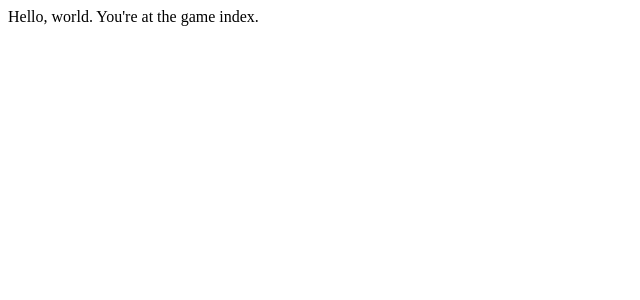
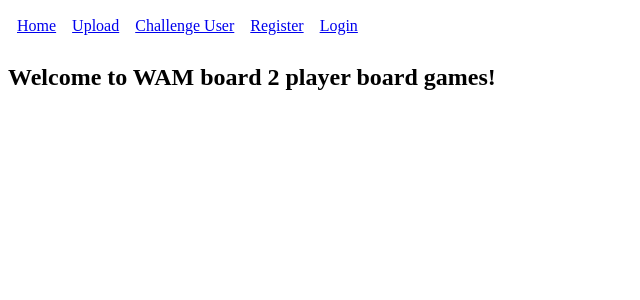
Before and after one commit to amwoods3/WAM, a Django app: page /game/ in a window 1280 px wide. Shown: the top 300 px of the page, without its empty margins (0-640 px from the left). Run offline with Django 3.2, Linux system fonts and the light colour scheme; parts of the project's set-up code (start-up, migrations or seed data) failed here and were passed over.

Commit message:
Added a index.html file, changed layout of base.html

```diff
--- /dev/null
+++ b/wam/game/templates/game/index.html
@@ -0,0 +1,4 @@
+{% extends "base.html" %}
+{% block content %}
+<h2> Welcome to WAM board 2 player board games! </h2>
+{% endblock %}
--- a/wam/game/urls.py
+++ b/wam/game/urls.py
@@ -6,7 +6,6 @@ from game import play
 urlpatterns = patterns('',
     url(r'^$', views.index, name='index'),
     url(r'^upload/$', views.upload_file, name='upload'),
-    url(r'^successful_upload/$', views.successful_upload, name='successful_upload'),
     url(r'^play/$', views.play, name='play'),
     url(r'^registration/$', views.register, name='register'),
     url(r'^login/$', views.login, name='login'),
--- a/wam/game/views.py
+++ b/wam/game/views.py
@@ -13,7 +13,7 @@ def handle_uploaded_file(f, n):
 
 # Create your views here.
 def index(request):
-    return HttpResponse("Hello, world. You're at the game index.")
+    return render(request, 'game/index.html')
 
 def upload_file(request):
     if request.method == 'POST':
@@ -31,9 +31,6 @@ def upload_file(request):
     c = {'form': form}
     c.update(csrf(request))
     return render_to_response('game/upload.html', c)
-
-def successful_upload(request):
-    return HttpResponse("The two ai's were successfully upload.")
 
 def play(request):
     import glob
@@ -78,15 +75,12 @@ def register(request):
             # registeration successful
             user = UserLogin(user_name=post['user_name'], password=post['password'])
             user.save()
-            return HttpResponseRedirect('/game/successful_registeration')
+            return HttpResponseRedirect('/game/login')
     else:
         form = UserRegisterForm()
     c = {'form': form}
     c.update(csrf(request))
     return render_to_response('game/register.html', c)
-
-def successful_registeration(request):
-    return HttpResponse("Your registration was successful")
 
 def login(request):
     if request.method == 'POST':
--- a/wam/templates/base.html
+++ b/wam/templates/base.html
@@ -1,8 +1,16 @@
 <div id="navigation">
-    <a href="/game">Home</a>
-    <a href="/game/upload">Upload</a>
-    <a href="/game/challenge_user">Challenge User</a>
-    <a href="/game/registration">Register</a>
-    <a href="/game/login">Login</a>
+<table border=0 cellpadding=7>
+<tr>
+    <td><a href="/game">Home</a></td>
+    <td><a href="/game/upload">Upload</a></td>
+    <td><a href="/game/challenge_user">Challenge User</a></td>
+    <td><a href="/game/registration">Register</a></td>
+{% if user.is_authenticated %}
+      <td><a href="/game/logout">Logout</a></td>
+{% else %}
+      <td><a href="/game/login">Login</a></td>
+{% endif %}
+</tr>
+</table>
 </div>
 {% block content %}{% endblock %}
```
Also changed, not shown: wam/db.sqlite3.
